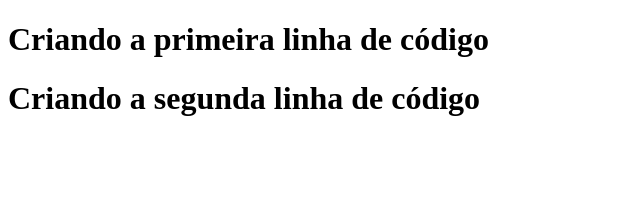
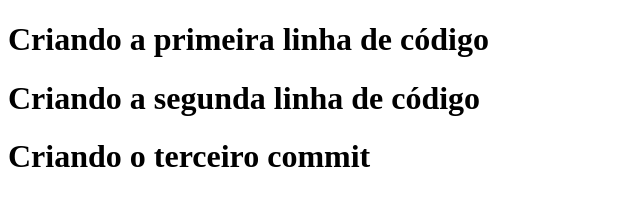
Before and after one commit to Daviokano/projetogita, a plain HTML site: page index.html in a window 1280 px wide. Shown: the whole page, without its empty margins (0-640 px from the left). Drawn offline with Linux system fonts and the light colour scheme.

Commit message:
Criando o terceiro commit

```diff
--- a/index.html
+++ b/index.html
@@ -8,6 +8,6 @@
 <body>
     <h1>Criando a primeira linha de código</h1>
     <h1>Criando a segunda linha de código</h1>
-
+    <h1>Criando o terceiro commit</h1>
 </body>
 </html>
```
